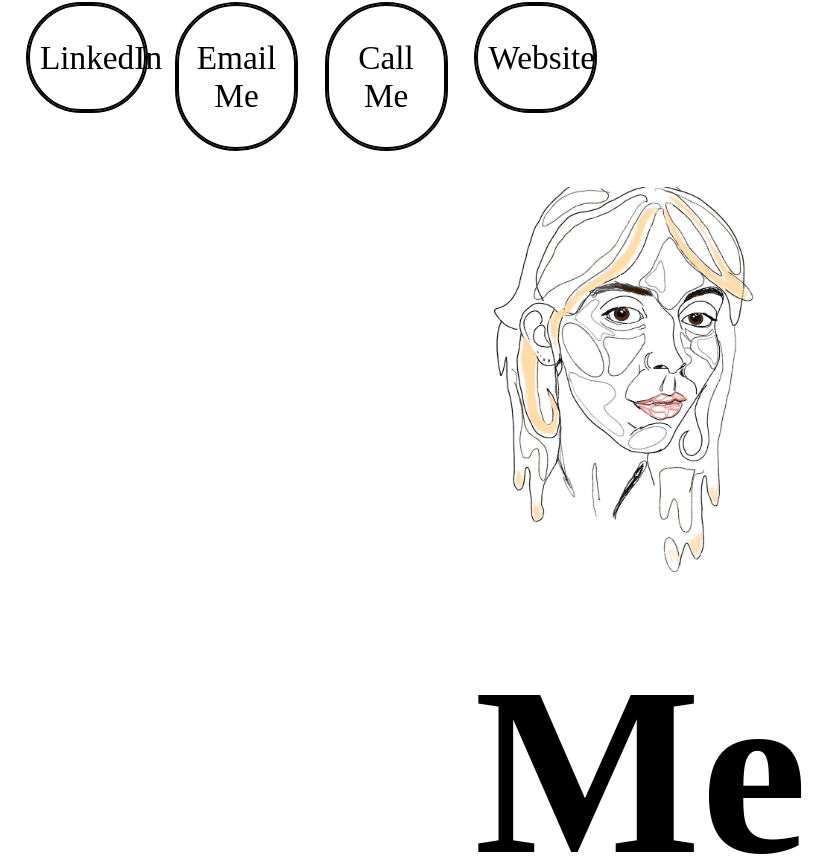
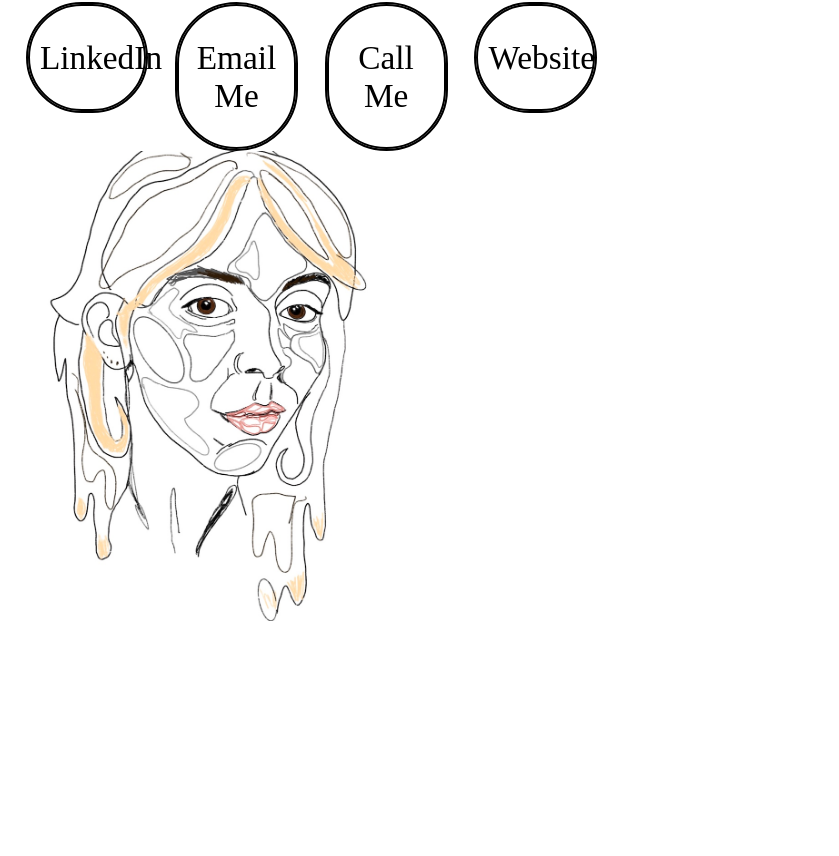
Before and after one commit to carolinecerussi/Personal-Site, a React (Create React App) app: page / in a window 1280 px wide. Shown: the part 1356-2212 px from the top of the page, without its empty margins (0-839 px from the left). Built offline with nearby package versions, Linux system fonts and the light colour scheme.

Commit message:
add test hover/display and show image

```diff
--- a/src/AboutMe.js
+++ b/src/AboutMe.js
@@ -1,7 +1,7 @@
 import React from 'react';
 import face from "../src/img/face.jpg";
 import "../src/headerStyle.css";
-
+import iPhone from "../src/img/iphone.png";
 function AboutMe() {
 
 
@@ -37,8 +37,12 @@ function AboutMe() {
 
     return (
         <React.Fragment>
+            <div className="figure">
+  <img className="image-main" src={face} alt="project" width='100%' />
+  <img className="image-hover" src={iPhone} alt='iphone' width='100%' />
+</div>
+            <div className='perogative'>
 
-            <div className='perogative'>
                 <br />   <div style={projectPhoto}>
                 <img src={face} alt="project" width='100%' />
                 <h2>Me</h2>
--- a/src/headerStyle.css
+++ b/src/headerStyle.css
@@ -66,3 +66,26 @@ div.carolineHead:hover {
     width: 50%;
     margin-bottom:1%;
 }
+
+.figure {
+    position: relative;
+    width: 360px;
+    max-width: 100%;
+  }
+  .figure img.image-hover {
+    position: relative;
+    top: 0;
+    right: 0;
+    left: 0;
+    bottom: 0;
+    object-fit: contain;
+    opacity: 0;
+    transition: opacity .2s;
+  }
+  .figure:hover img.image-hover {
+    opacity: 1;
+  }
+
+  /* .figure:hover img.image-main {
+    display: none;
+  } */
```
